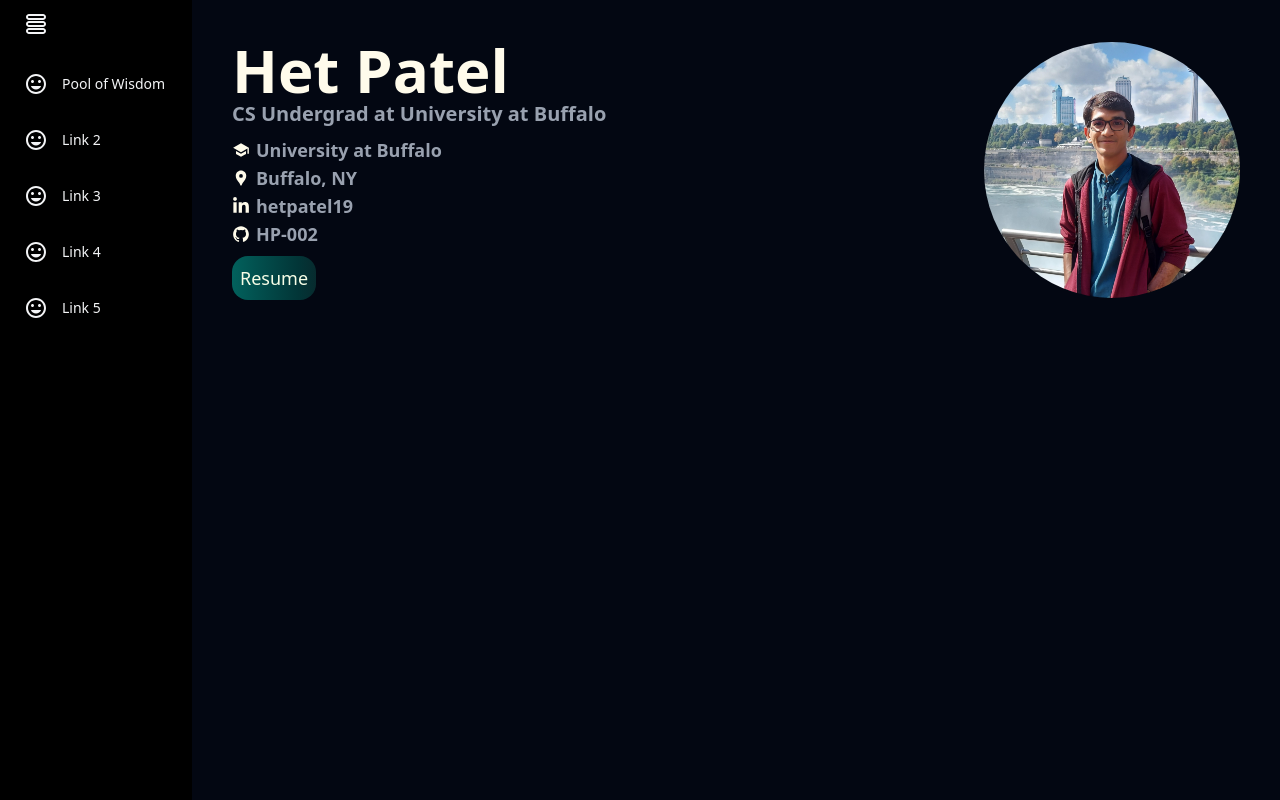
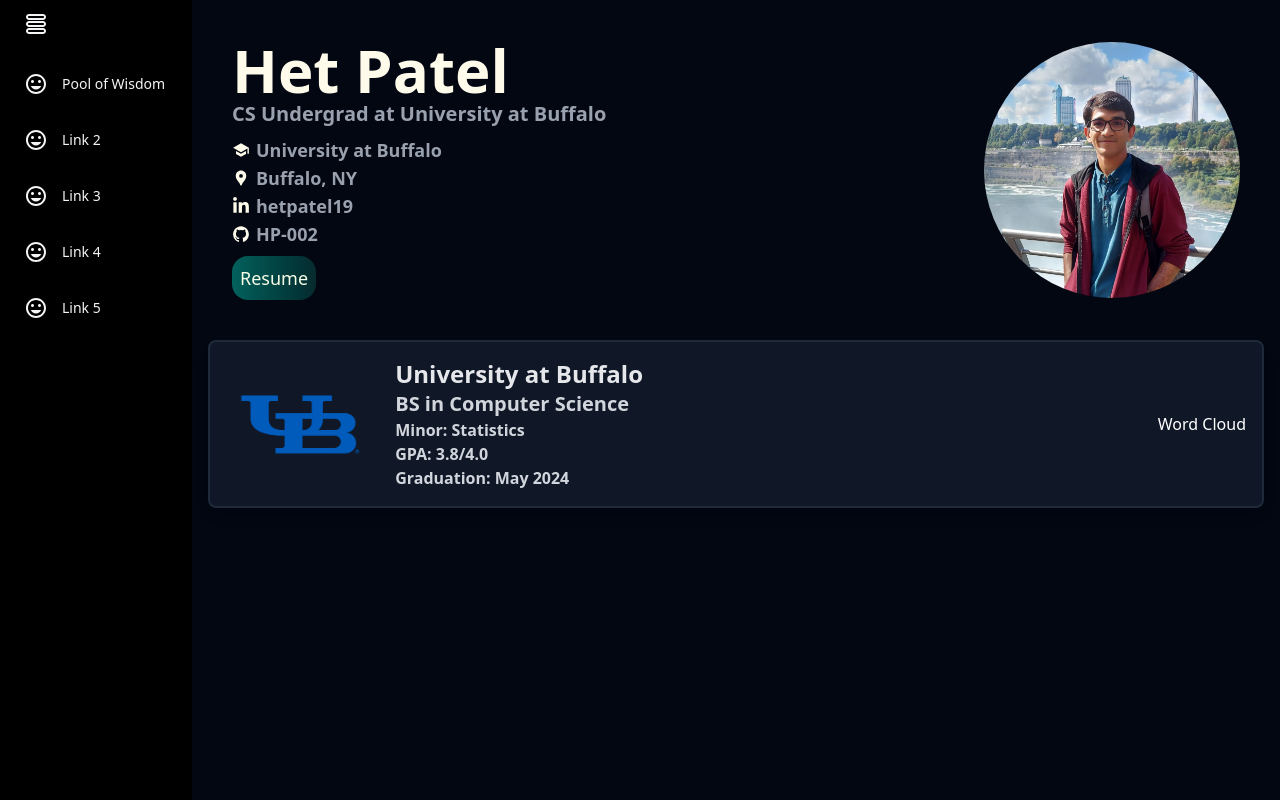
Before and after one commit to HP-002/portfolio, a React (Vite) app: page / in a window 1280 px wide. Built offline with nearby package versions, Linux system fonts and the light colour scheme.

Commit message:
feat: add Education component with coursework data and UB logo
Yet to add word cloud component

```diff
--- a/src/Components/Body.jsx
+++ b/src/Components/Body.jsx
@@ -1,9 +1,11 @@
 import AboutMe from './AboutMe.jsx';
+import Education from './Education.jsx';
 
 function Body() {
     return (
-        <div className="m-0 bg-gray-950 h-screen w-full">
+        <div className="m-0 bg-gray-950 w-screen ">
             <AboutMe />
+            <Education />
         </div>
     )
 }
--- /dev/null
+++ b/src/Components/Education.jsx
@@ -0,0 +1,61 @@
+import UBLogo from "../assets/ublogo.png"
+// import coursework from "../data/coursework.js"
+
+function Education() {
+    return (
+        <div
+            className="border-2 border-gray-800 bg-gray-900 text-white p-4 rounded-lg shadow-lg m-4
+            flex flex-col sm:flex-row gap-4 items-center justify-between"
+        >
+            {/* Left */}
+            <div
+                className="sm:flex gap-4 justify-start items-center"
+            >
+                <img
+                    className="h-18 hidden sm:block"
+                    src={UBLogo}
+                    alt=""
+                />
+                <div
+                    className=""
+                >
+                    <h1
+                        className="text-2xl font-bold text-gray-200"
+                    >
+                        University at Buffalo
+                    </h1>
+                    <h1
+                        className="text-xl font-semibold text-gray-300"
+                    >
+                        BS in Computer Science
+                    </h1>
+                    <p
+                        className="font-semibold text-gray-300"
+                    >
+                        Minor: Statistics
+
+                    </p>
+                    <p
+                        className="font-semibold text-gray-300"
+                    >
+                        GPA: 3.8/4.0
+                    </p>
+                    <p
+                        className="font-semibold text-gray-300"
+                    >
+                        Graduation: May 2024
+                    </p>
+
+                </div>
+
+            </div>
+
+            {/* Right */}
+            <div>
+                Word Cloud
+            </div>
+        </div>
+    )
+}
+
+export default Education
--- /dev/null
+++ b/src/data/coursework.js
@@ -0,0 +1,66 @@
+
+const coursework = [
+    {
+        id: 1,
+        title: 'Linear Algebra',
+        category: 'mth',
+        description: 'LA description',
+    },
+    {
+        id: 2,
+        title: 'Object Oriented Programming',
+        category: 'cse',
+        description: 'OOP description',
+    },
+    {
+        id: 3,
+        title: 'Discrete Mathematics',
+        category: 'mth',
+        description: 'DM description',
+    },
+    {
+        id: 4,
+        title: 'Statistical Methods',
+        category: 'sta',
+        description: 'SM description',
+    },
+    {
+        id: 5,
+        title: 'Systems Programming',
+        category: 'cse',
+        description: 'SP description',
+    },
+    {
+        id: 6,
+        title: 'Data Structures',
+        category: 'cse',
+        description: 'DS description',
+    },
+    {
+        id: 7,
+        title: 'Probability',
+        category: 'sta',
+        description: 'P description',
+    },
+    {
+        id: 8,
+        title: 'Computer Organization',
+        category: 'cse',
+        description: 'CO description',
+    },
+    {
+        id: 9,
+        title: 'Algorithms & Complexity',
+        category: 'cse',
+        description: 'AC description',
+    },
+    {
+        id: 10,
+        title: 'Statistical Inference',
+        category: 'sta',
+        description: 'SI description',
+    },
+
+]
+
+export default coursework
```
Also changed, not shown: src/assets/ublogo.png (added).
